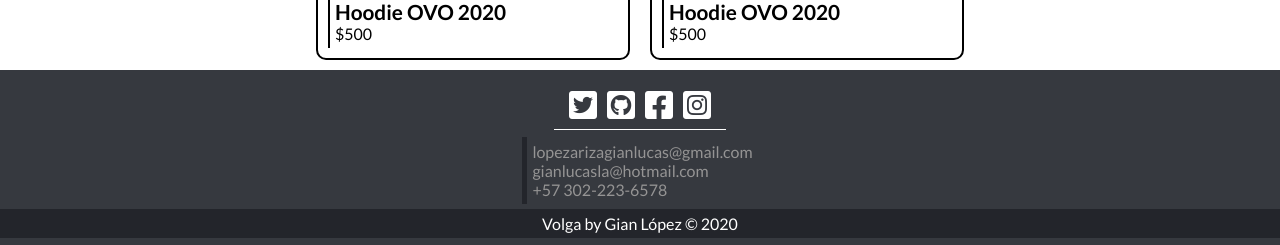
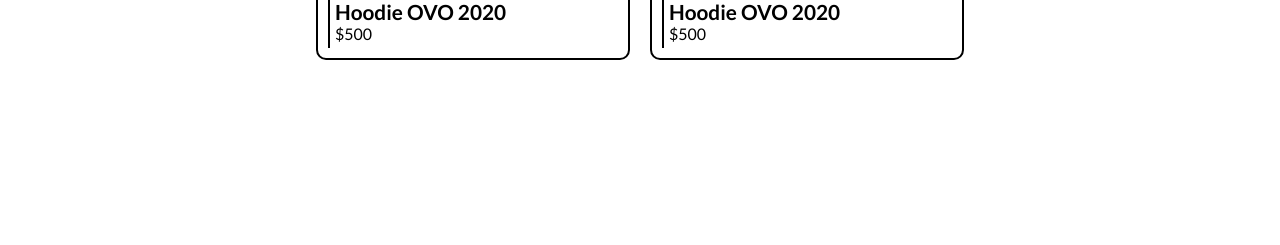
Before and after one commit to gianllopez/Volga, a React (Create React App) app: page / in a window 1280 px wide. Shown: the part 1229-1474 px from the top of the page. After the commit the page ends 1299 px from the top, so only its background shows below. Built offline with nearby package versions, Linux system fonts and the light colour scheme.

Commit message:
SomeRoutesLayout: solucionado el error del footer en some pages

```diff
--- a/src/pages/components/common/SomeRoutesLayout.js
+++ b/src/pages/components/common/SomeRoutesLayout.js
@@ -18,11 +18,12 @@
    };
 
    componentDidMount() {
-      const noFooterPaths = ['/logup', '/login'];
-      if (!noFooterPaths.includes(this.props.location.pathname)) {
-         this.setState({
-            footer: true
-         });
+      const noKeys = ['logup', 'login', 'catalog'];
+      const path = this.props.location.pathname;
+      for (let key of noKeys) {
+         if (!path.includes(key)) {
+            this.setState({ footer: false });
+         }
       };
    };
 
```
